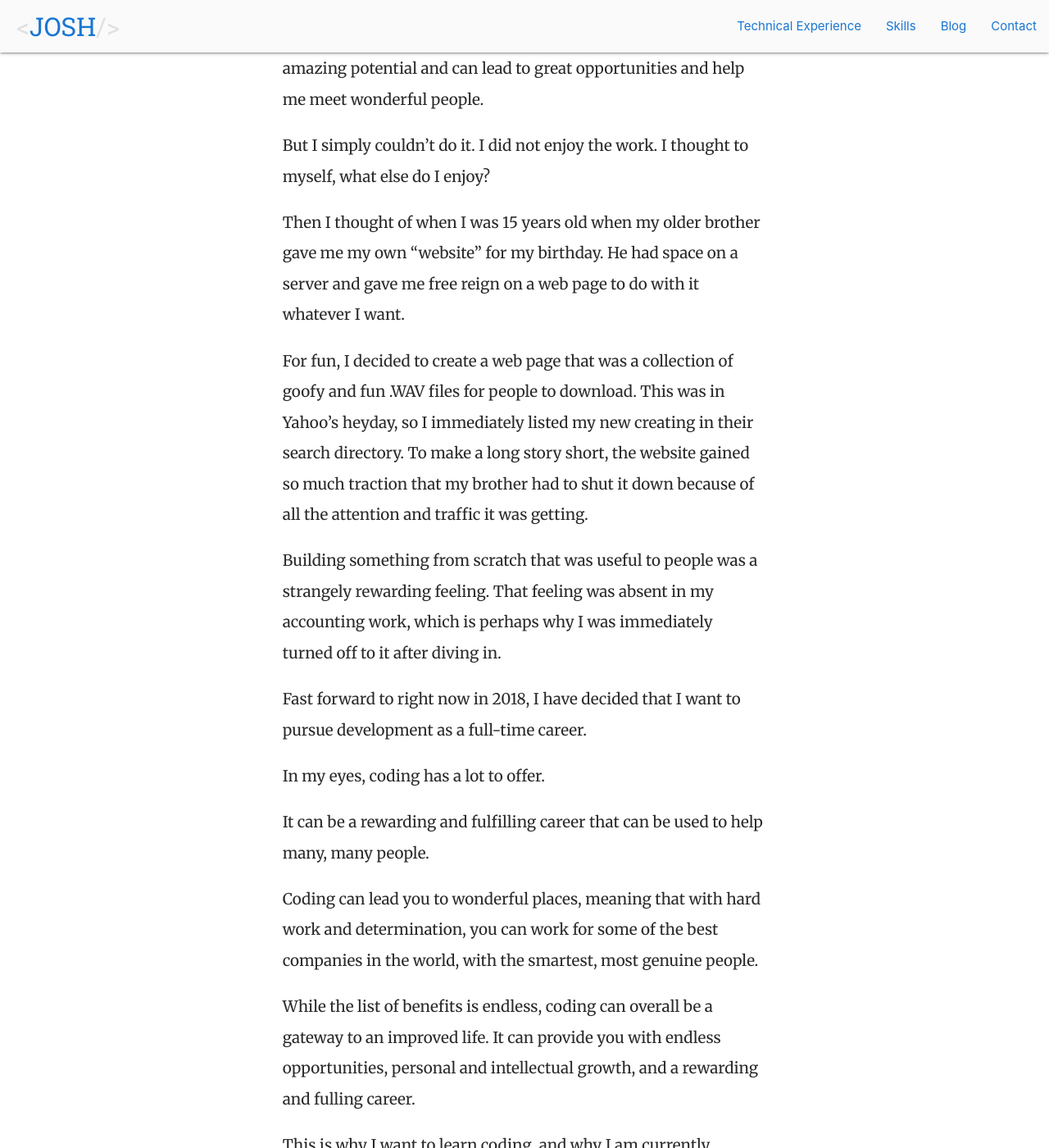
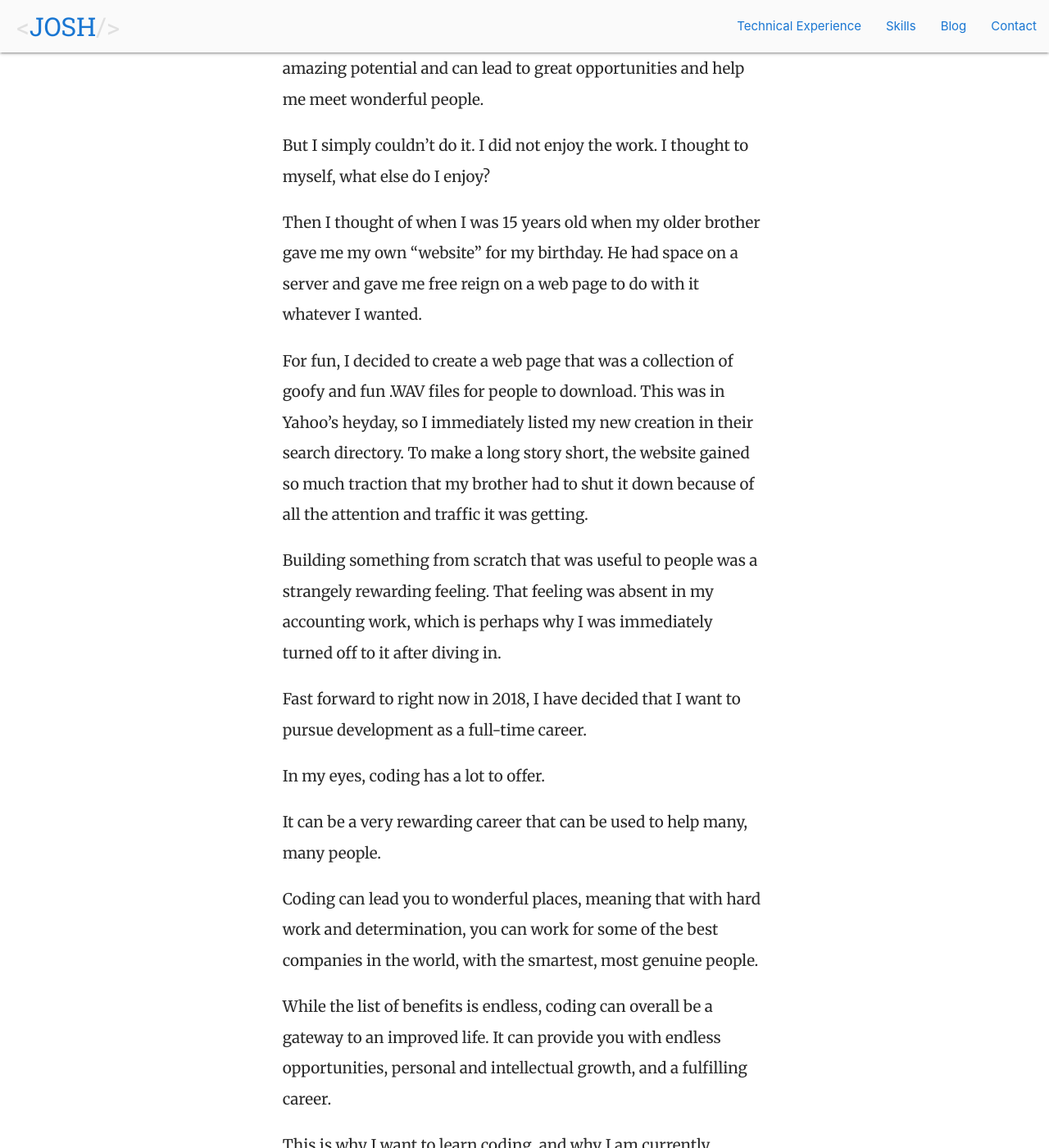
Before and after one commit to joshcesana/joshcesana.github.io, a Jekyll site: the page built from _posts/2018-05-29-learning_to_code_my_story.markdown, in a window 1280 px wide and 1400 px high, scrolled down 1049 px. Shown: the whole window at 82% size. Built offline with Jekyll 4.4.1, drawn with Linux system fonts in a browser that asks for light colours; some of the changed text lies outside the part shown.

Commit message:
Fix typos/grammar

```diff
--- a/_posts/2018-05-29-learning_to_code_my_story.markdown
+++ b/_posts/2018-05-29-learning_to_code_my_story.markdown
@@ -12,7 +12,7 @@ I had to make a decision: accounting or computer science?
 
 It was 2001. I had the opportunity and great pleasure of attending [Biola University](http://www.biola.edu). I had to decide on a major. Should I choose accounting or computer science? Both are great degrees that can provide a world of opportunity upon graduation.
 
-Both fields are analytical, logical, and generally, require a methodical temperament. I had the patience, drive, and determination to succeed in either field. Which one should I pick?
+Both fields are analytical, logical, and generally require a methodical temperament. I had the patience, drive, and determination to succeed in either field. Which one should I pick?
 
 I chose accounting. I mean, what successful business doesn't need accountants, right? I would have no trouble finding a job for the rest of my life.
 
@@ -22,9 +22,9 @@ I wanted to like it. I really, really wanted to like it. This job has amazing po
 
 But I simply couldn't do it. I did not enjoy the work. I thought to myself, what else do I enjoy?
 
-Then I thought of when I was 15 years old when my older brother gave me my own "website" for my birthday. He had space on a server and gave me free reign on a web page to do with it whatever I want.
+Then I thought of when I was 15 years old when my older brother gave me my own "website" for my birthday. He had space on a server and gave me free reign on a web page to do with it whatever I wanted.
 
-For fun, I decided to create a web page that was a collection of goofy and fun .WAV files for people to download. This was in Yahoo's heyday, so I immediately listed my new creating in their search directory. To make a long story short, the website gained so much traction that my brother had to shut it down because of all the attention and traffic it was getting.
+For fun, I decided to create a web page that was a collection of goofy and fun .WAV files for people to download. This was in Yahoo's heyday, so I immediately listed my new creation in their search directory. To make a long story short, the website gained so much traction that my brother had to shut it down because of all the attention and traffic it was getting.
 
 Building something from scratch that was useful to people was a strangely rewarding feeling. That feeling was absent in my accounting work, which is perhaps why I was immediately turned off to it after diving in.
 
@@ -32,12 +32,12 @@ Fast forward to right now in 2018, I have decided that I want to pursue developm
 
 In my eyes, coding has a lot to offer.
 
-It can be a rewarding and fulfilling career that can be used to help many, many people.
+It can be a very rewarding career that can be used to help many, many people.
 
 Coding can lead you to wonderful places, meaning that with hard work and determination, you can work for some of the best companies in the world, with the smartest, most genuine people.
 
-While the list of benefits is endless, coding can overall be a gateway to an improved life. It can provide you with endless opportunities, personal and intellectual growth, and a rewarding and fulling career.
+While the list of benefits is endless, coding can overall be a gateway to an improved life. It can provide you with endless opportunities, personal and intellectual growth, and a fulfilling career.
 
-This is why I want to learn coding, and why I am currently pursuing it as a full-time career. I am currently a full time student at [Flatiron](https://flatironschool.com/)'s online web development program. My goal is to soon have a full time career in web development, and more importantly, have a fulfilling and rewarding career that helps people.
+This is why I want to learn coding, and why I am currently pursuing it as a full-time career. I am currently a full time student at [Flatiron](https://flatironschool.com/)'s online web development program. My goal is to soon have a full time career in web development, and more importantly, spend my time doing something that helps people.
 
 More to come. Thanks for reading.
--- a/_posts/2018-08-26-redux_explained.markdown
+++ b/_posts/2018-08-26-redux_explained.markdown
@@ -40,7 +40,7 @@ Simple, right?
 
 Well, not quite.
 
-To keep with our example with keeping track of our tasks in a notebook, there's something between initiating an action and actually writing something on to the notebook... or Redux. Let's go over our thinking process before actually writing a note, and see how that relates to Redux.
+To stay with our example with keeping track of our tasks in a notebook, there's something between initiating an action and actually writing something on to the notebook... or Redux. Let's go over our thinking process before actually writing a note, and see how that relates to Redux.
 
 Let's imagine we are doing laundry in a public laundry room.
 
--- a/_posts/2018-09-11-when_to_use_react.markdown
+++ b/_posts/2018-09-11-when_to_use_react.markdown
@@ -9,7 +9,7 @@ tagLine:    A beginner's answer to 'should I use React for this project'?
 ---
 
 # When to Use React
-React has proven to be a powerful library that has taken the development industry by storm since its open source release in 2013. Originally created by Facebook and Instagram developers, React was use internally to create responsive user interfaces. Since its release, it has grown in popularity and is now a powerhouse in the JavaScript world.
+React has proven to be a powerful library that has taken the development industry by storm since its open source release in 2013. Originally created by Facebook and Instagram developers, React was used internally to create responsive user interfaces. Since its release, it has grown in popularity and is now a powerhouse in the JavaScript world.
 
 Although not a framework (like Angular or Vue), React is a library - a front end library more specifically. It is simple and quite easy to learn. React can also be combined with many other third-party libraries to allow for powerful capabilities. React is focused on building user interfaces that are complex and responsive web applications.
 
--- a/_posts/2019-02-19-big-o_basics.markdown
+++ b/_posts/2019-02-19-big-o_basics.markdown
@@ -8,9 +8,9 @@
 tagLine:    A beginner's guide to understanding Big-O.
 ---
 
-Big-0 is essentially an equation that describes how the run time scales with respect to some input variables. While that may sound confusing at first glance, I assure you that after we are done here, you have will have a very good grasp of the basics of Big-O and it's importance in development.
+Big-O is essentially an equation that describes how the run time scales with respect to some input variables. While that may sound confusing at first glance, I assure you that after we are done here, you have will have a very good grasp of the basics of Big-O and it's importance in development.
 
-In other words, Big-0 is a way to represent how long an algorithm will take to execute. Let's go through a few examples of what that means. But first, take a look here to get a better idea of what is good and bad (or 'excellent' and 'horrible').
+In other words, Big-O is a way to represent how long an algorithm will take to execute. Let's go through a few examples of what that means. But first, take a look here to get a better idea of what is good and bad (or 'excellent' and 'horrible').
 
 ![Big-O](https://i.imgur.com/LX1wKHY.png)
 
```
Also changed, not shown: _posts/2018-08-09-planning-ftw.markdown (+5 -2 lines).
